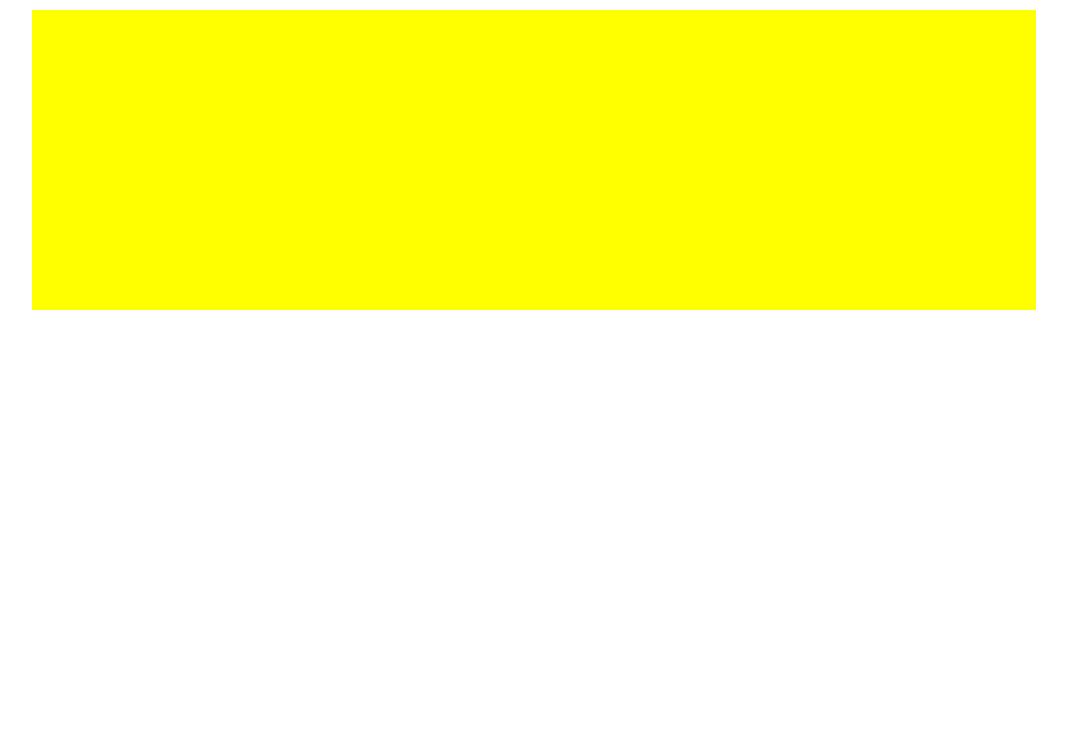
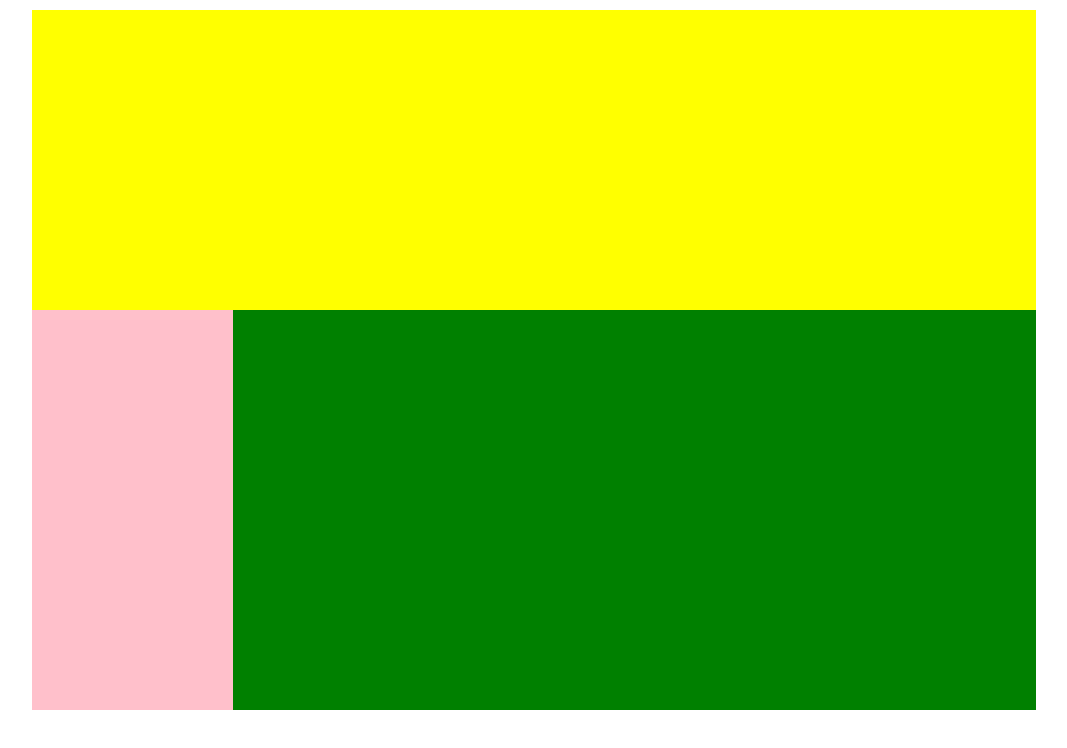
Before and after one commit to niccolo-delfino/htmlcss-struttura-wp, a plain HTML site: page index.html in a window 1280 px wide. Shown: the whole page, without its empty margins (106-1173 px from the left). Drawn offline with Linux system fonts and the light colour scheme.

Commit message:
aside left ok (no float yet)

```diff
--- a/css/style.css
+++ b/css/style.css
@@ -13,3 +13,13 @@ header{
   height: 300px;
   background-color: yellow;
 }
+
+main{
+  background-color: green
+}
+
+aside.col-left{
+  width: 20%;
+  background-color: pink;
+  height: 400px;
+}
```
